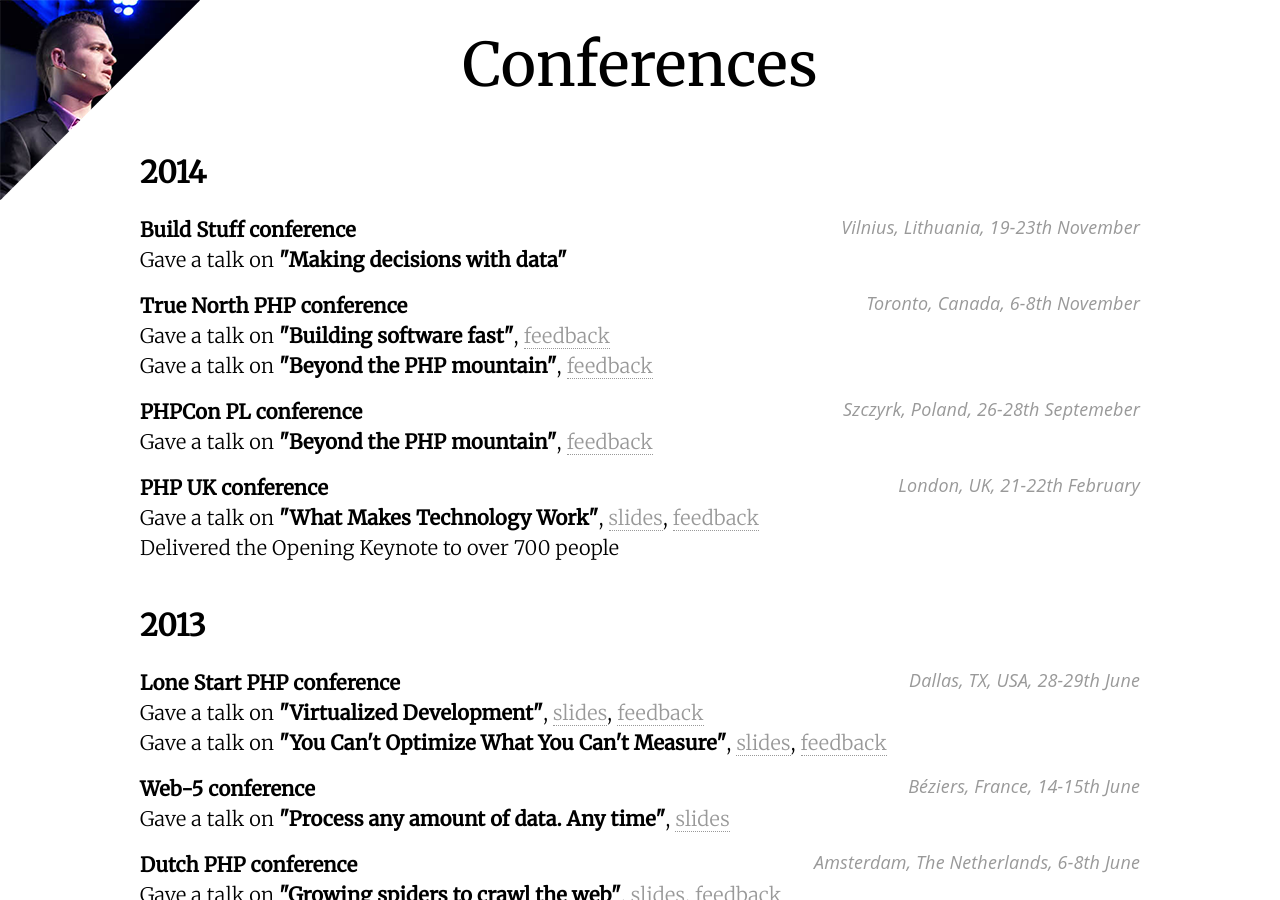
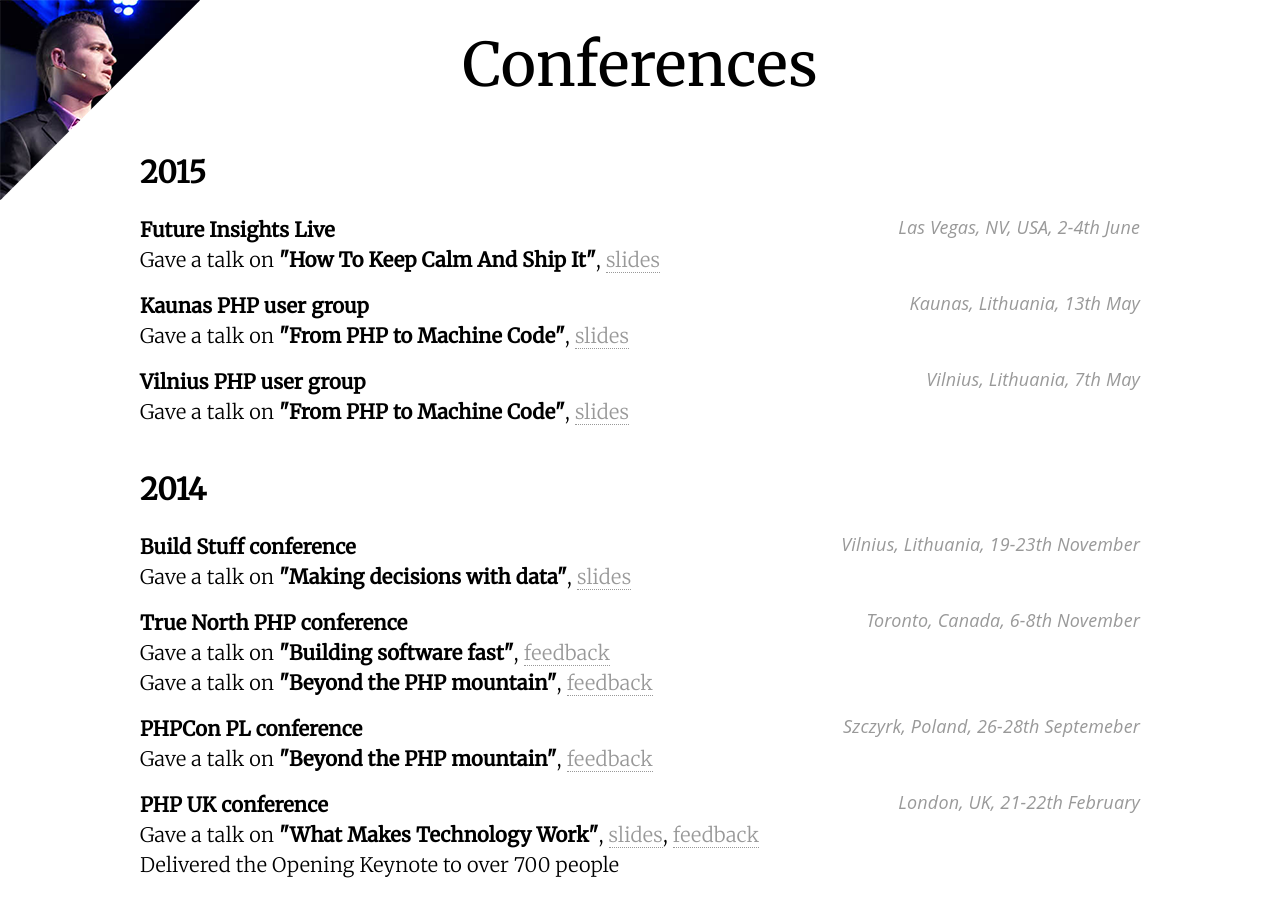
Before and after one commit to juokaz/juokaz.com, a Jekyll site: the page built from conferences.html, in a window 1280 px wide and 900 px high. Built offline with Jekyll 4.4.1, drawn with Linux system fonts in a browser that asks for light colours.

Commit message:
Add Future Insights Live talk

```diff
--- a/_config.yml
+++ b/_config.yml
@@ -2,6 +2,26 @@
 permalink: /blog/:title.html
 
 conferences:
+  - year: 2015
+    talks:
+    - title: Future Insights Live
+      location: Las Vegas, NV, USA
+      date: 2-4th June
+      spoken:
+          - title: "How To Keep Calm And Ship It"
+            slides: https://speakerdeck.com/juokaz/how-to-keep-calm-and-ship-it-future-insights-live-2015
+    - title: Kaunas PHP user group
+      location: Kaunas, Lithuania
+      date: 13th May
+      spoken:
+          - title: From PHP to Machine Code
+            slides: https://speakerdeck.com/juokaz/from-php-to-machine-code-vilnius-php-2015
+    - title: Vilnius PHP user group
+      location: Vilnius, Lithuania
+      date: 7th May
+      spoken:
+          - title: From PHP to Machine Code
+            slides: https://speakerdeck.com/juokaz/from-php-to-machine-code-vilnius-php-2015
   - year: 2014
     talks:
     - title: Build Stuff conference
@@ -9,6 +29,7 @@
       date: 19-23th November
       spoken:
           - title: "Making decisions with data"
+            slides: https://speakerdeck.com/juokaz/making-decisions-with-data-buildstuff-2014
     - title: True North PHP conference
       location: Toronto, Canada
       date: 6-8th November
```
